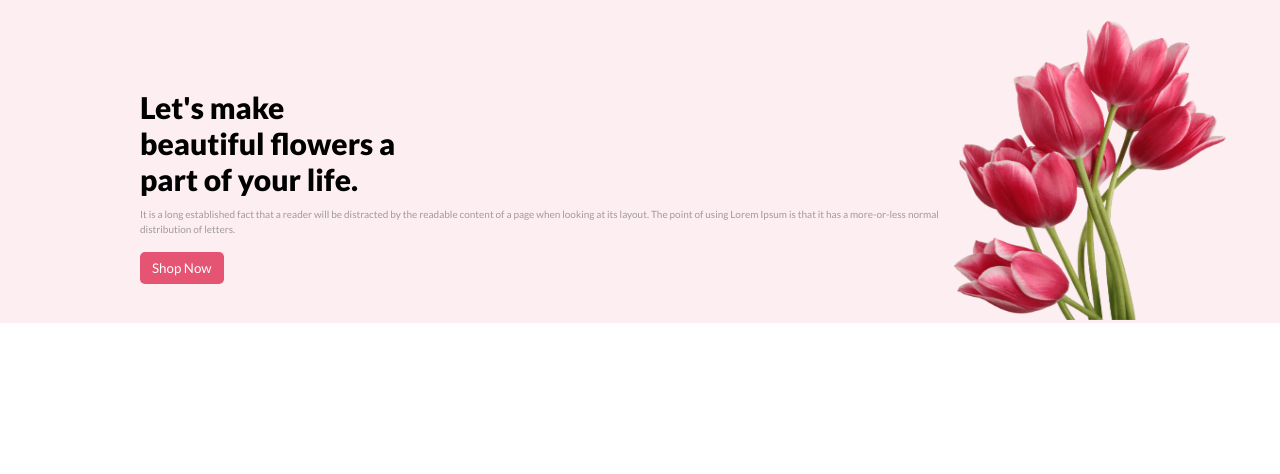
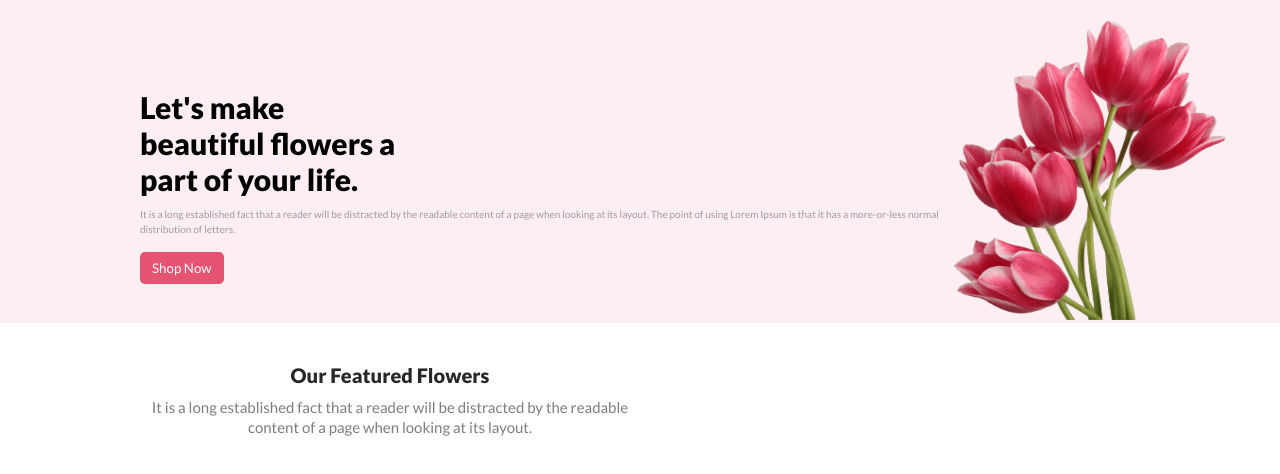
Before and after one commit to atickemon24/assignmnet-projrct-1, a plain HTML site: page index.html in a window 1280 px wide. Drawn offline with Linux system fonts and the light colour scheme; a web font is replaced by a local one.

Commit message:
flower feature add

```diff
--- a/index.html
+++ b/index.html
@@ -32,6 +32,15 @@
         </section>
     </header>
     <!-- header desgin end  -->
-
+    <main class="main-part">
+        <section class="container">
+            <div class="features">
+                <div class="featured-flower">
+                    <h2 class="f-title">Our Featured Flowers</h2>
+                    <p class="f-text">It is a long established fact that a reader will be distracted by the readable content of a page when looking at its layout.</p>
+                </div>
+            </div>
+        </section>
+    </main>
 </body>
 </html>
--- a/styles/style.css
+++ b/styles/style.css
@@ -82,3 +82,26 @@ p.text-intro {font-size: 10px;
         border-radius: 5px;
         color: white;
     }
+     /* header desgin end  */
+     .f-title{
+        color: #272727;
+        text-align: center;
+        font-size: 20px;
+        font-weight: 800;
+        padding-top: 20px;
+        padding-bottom: 10px;
+     }
+     .f-text{
+        color: rgba(39, 39, 39, 0.60);
+        font-size: 15px;
+        font-weight: 400;
+        line-height: 20px;
+     }
+     .main-part{
+        height: 100vh;
+     }
+     .featured-flower {
+        text-align: center;
+        width: 500px;
+        overflow: hidden;
+    }
```
